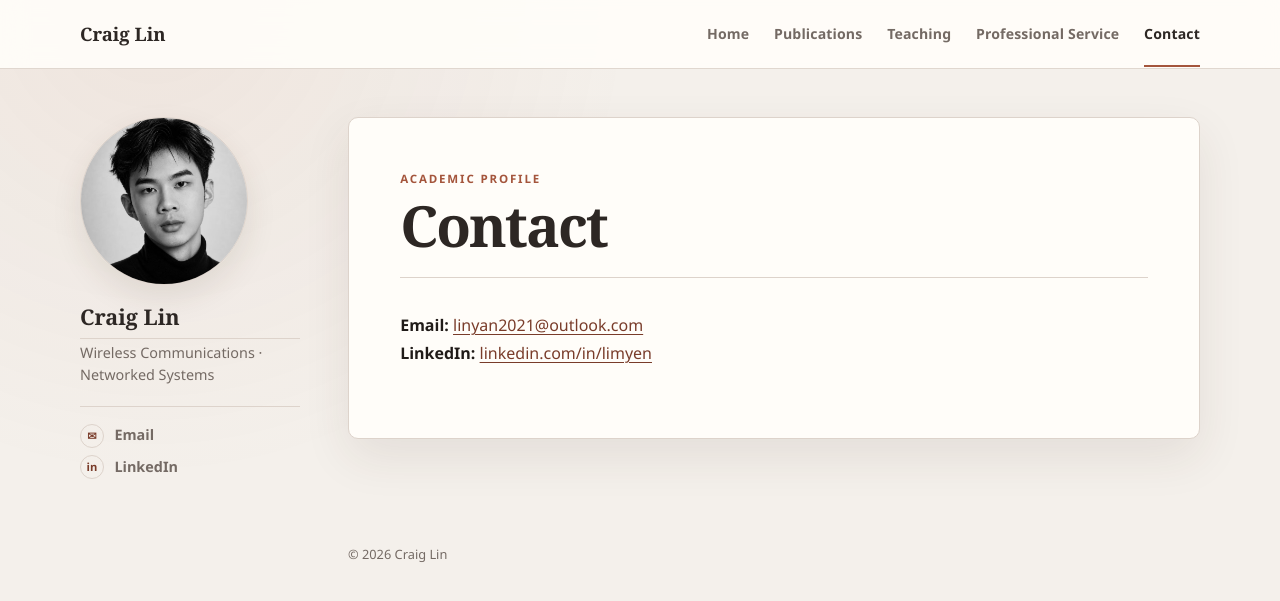
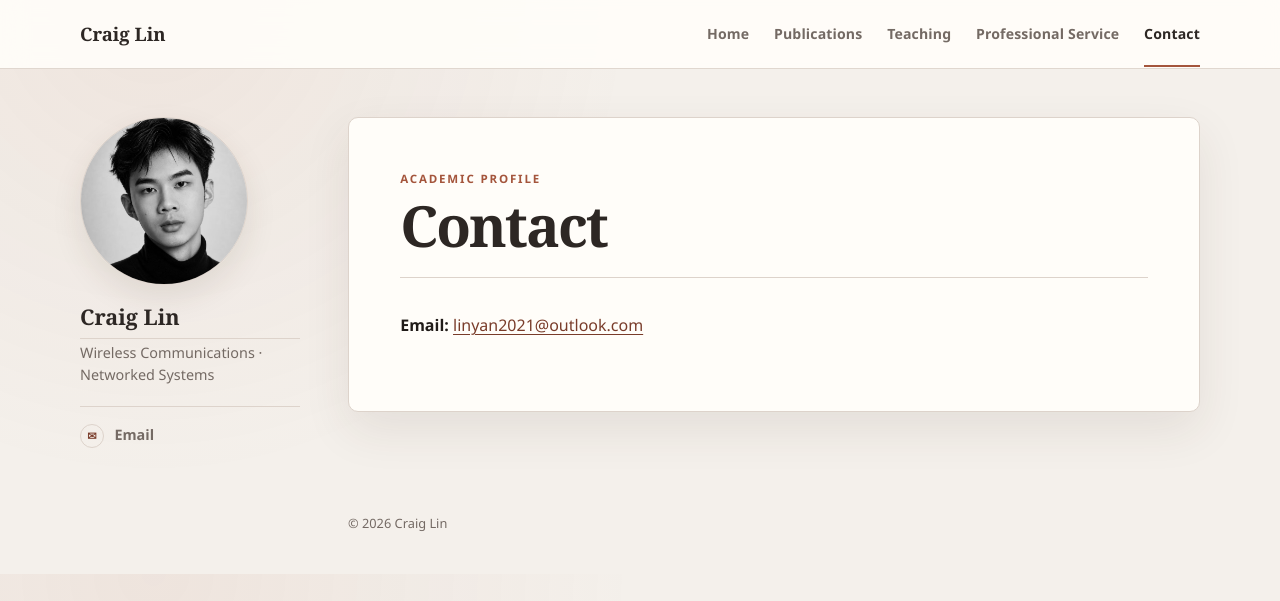
Before and after one commit to lin-craig/Lin-Craig.github.io, a Jekyll site: the page built from _pages/contact.md, in a window 1280 px wide. Shown: the top 601 px of the page. Built offline with Jekyll 4.4.1, drawn with Linux system fonts in a browser that asks for light colours.

Commit message:
Temporarily hide LinkedIn links

```diff
--- a/_config.yml
+++ b/_config.yml
@@ -12,7 +12,8 @@ author:
   avatar: "yan-craig-lin.jpg"
   bio: "Wireless Communications · Networked Systems"
   email: "linyan2021@outlook.com"
-  linkedin: "limyen"
+  # Leave blank to hide LinkedIn. Set to "limyen" to show it again.
+  linkedin:
 
 # Page defaults
 defaults:
--- a/_includes/sidebar.html
+++ b/_includes/sidebar.html
@@ -14,10 +14,12 @@
         <span aria-hidden="true">✉</span> Email
       </a>
     </li>
-    <li>
-      <a href="https://www.linkedin.com/in/{{ site.author.linkedin }}/" target="_blank" rel="noopener noreferrer">
-        <span aria-hidden="true">in</span> LinkedIn
-      </a>
-    </li>
+    {% if site.author.linkedin %}
+      <li>
+        <a href="https://www.linkedin.com/in/{{ site.author.linkedin }}/" target="_blank" rel="noopener noreferrer">
+          <span aria-hidden="true">in</span> LinkedIn
+        </a>
+      </li>
+    {% endif %}
   </ul>
 </aside>
--- a/_pages/contact.md
+++ b/_pages/contact.md
@@ -4,4 +4,6 @@ title: "Contact"
 ---
 
 **Email:** [linyan2021@outlook.com](mailto:linyan2021@outlook.com)<br>
-**LinkedIn:** [linkedin.com/in/limyen](https://www.linkedin.com/in/limyen/)
+{% if site.author.linkedin %}
+**LinkedIn:** [linkedin.com/in/{{ site.author.linkedin }}](https://www.linkedin.com/in/{{ site.author.linkedin }}/)
+{% endif %}
```
Also changed, not shown: README.md (+1 -1 lines).
